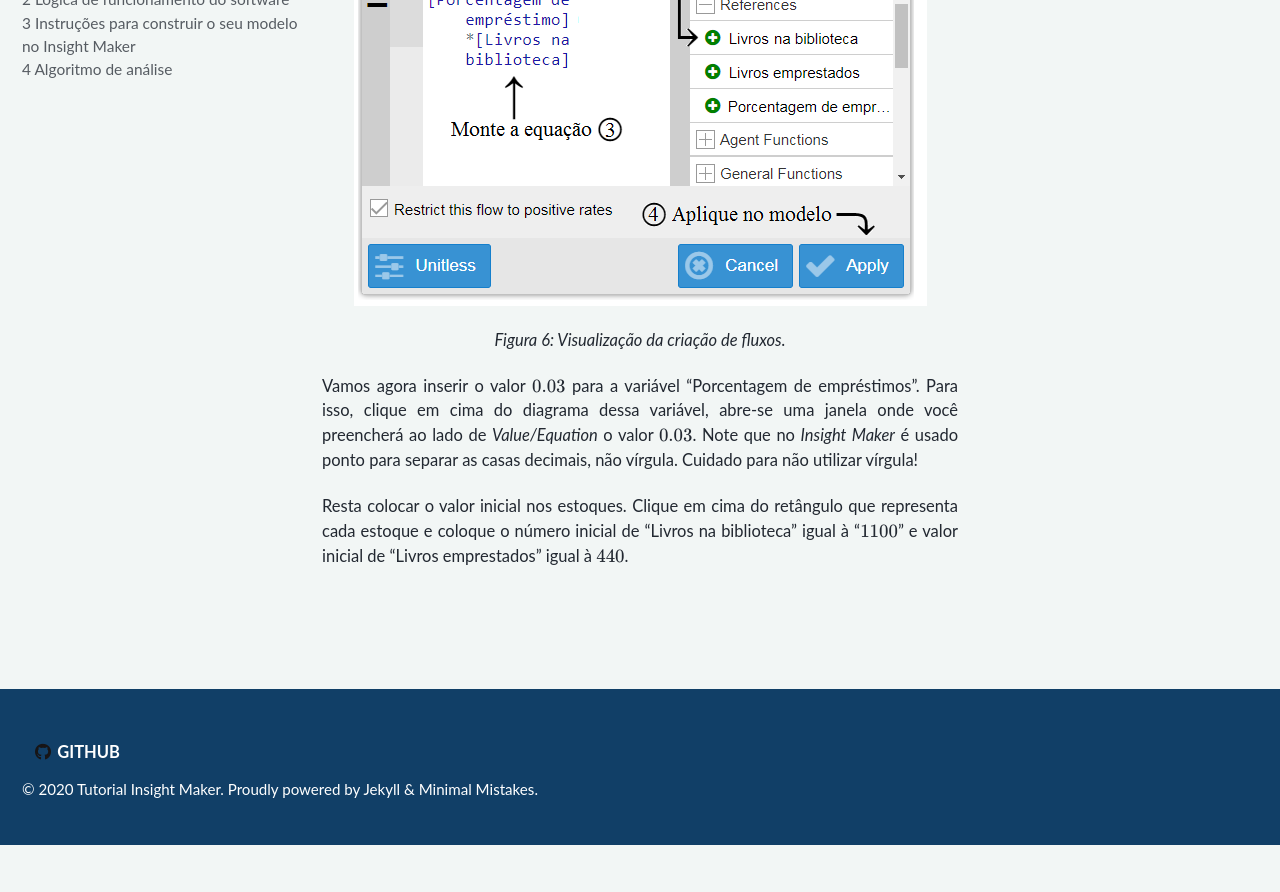
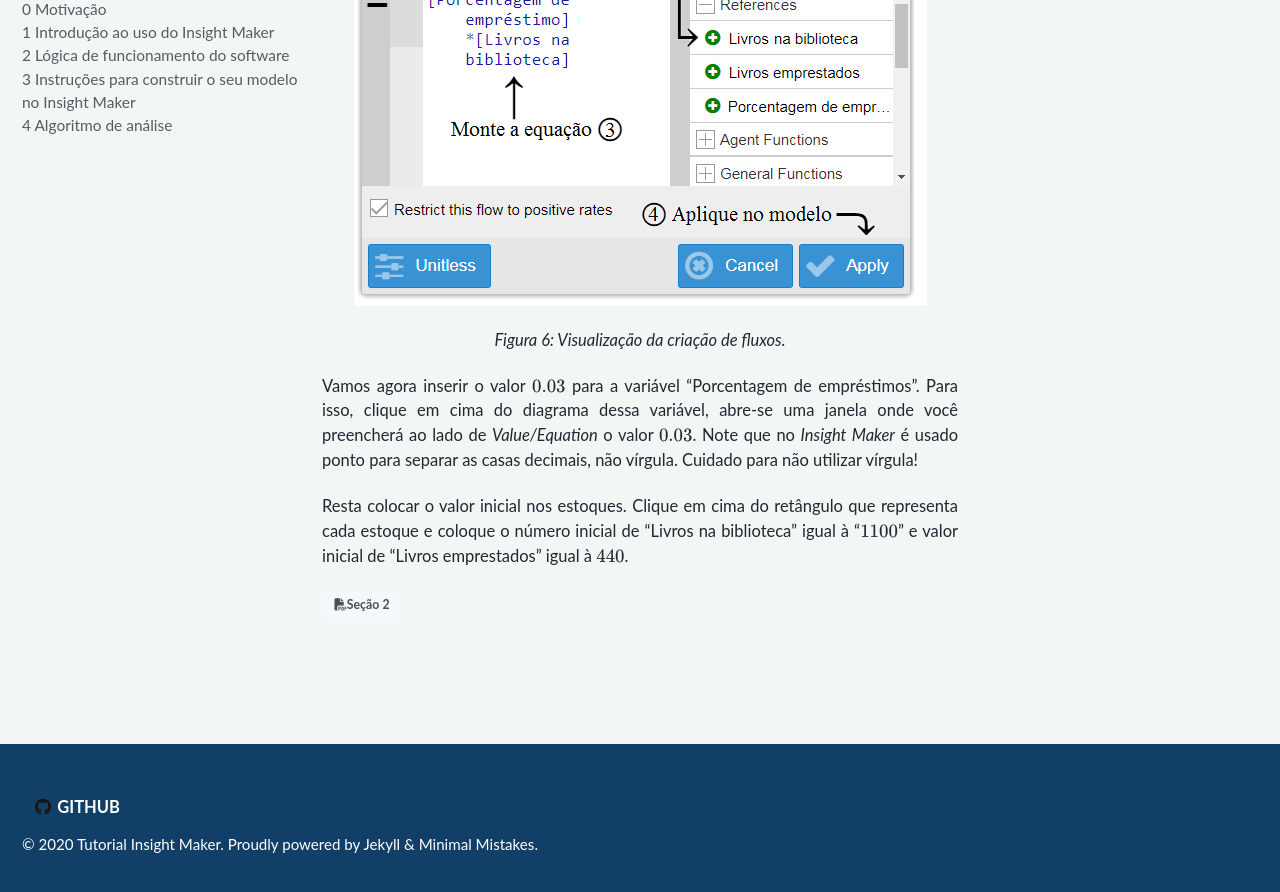
Before and after one commit to milenalauschner/MM, a Jekyll site: the page built from _pages/instruções.md, in a window 1280 px wide and 900 px high, scrolled down 2952 px. Shown: the top 892 px of the window. Built offline with Jekyll 4.4.1, drawn with Linux system fonts in a browser that asks for light colours; cached includes are drawn as plain includes; nearby versions of some CDN libraries; some web fonts are replaced; formulas are drawn with MathJax 3; before the commit the page ends 3797 px from its top, so only the background shows below that.

Commit message:
Update instruções.md

```diff
--- a/_pages/instruções.md
+++ b/_pages/instruções.md
@@ -66,3 +66,6 @@
 
 Resta colocar o valor inicial nos estoques. Clique em cima do retângulo que representa cada estoque e coloque o número inicial de "Livros na biblioteca" igual à "$$1100$$" e valor inicial de "Livros emprestados" igual à $$440$$.
 {: .text-justify}
+
+[<i class="fas fa-file-pdf"></i>Seção 2](https://milenalauschner.github.io/MM/funcionamento/){:
+.btn .btn--success .btn--default}
```
